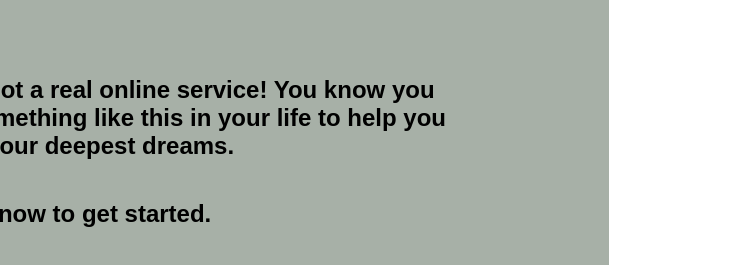
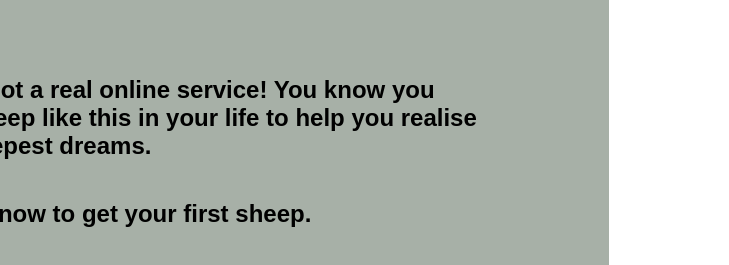
Before and after one commit to AlexVNep/sign-up-form, a plain HTML site: page index.html in a window 1280 px wide. Shown: the top 265 px of the page, 0-729 px from the left. Drawn offline with Linux system fonts and the light colour scheme.

Commit message:
Correct wording for paragraph element on line 18 and 19

```diff
--- a/index.html
+++ b/index.html
@@ -15,8 +15,8 @@
     </div>
     <div class="form-section">
         <header>
-            <p>This is not a real online service! You know you need something like this in your life to help you realise your deepest dreams.</p>
-            <p>Sign up now to get started.</p>
+            <p>This is not a real online service! You know you need sheep like this in your life to help you realise your deepest dreams.</p>
+            <p>Sign up now to get your first sheep.</p>
             <p>You know you want to!</p>
         </header>
         <section>
```
